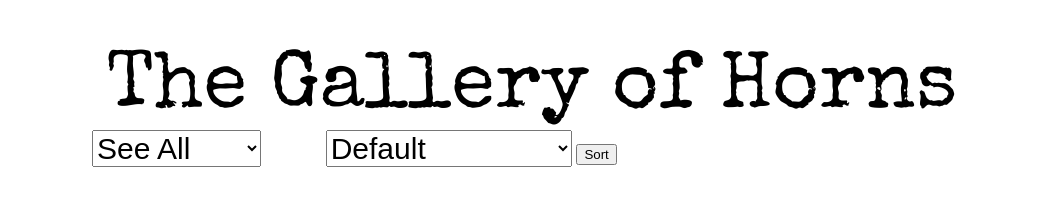
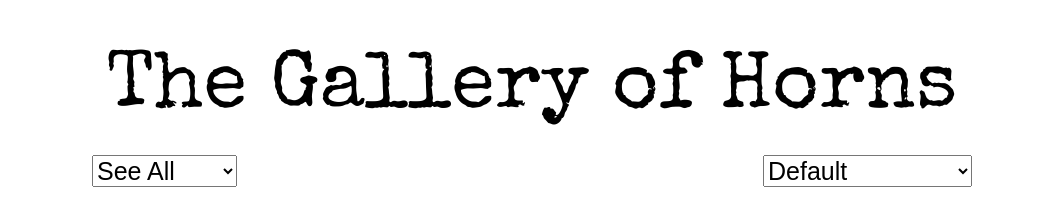
Before and after one commit to PengChen11/lab-02, a plain HTML site: page index.html in a window 1280 px wide. Shown: the top 214 px of the page, without its empty margins (108-1151 px from the left). Drawn offline with nearby package versions, Linux system fonts and the light colour scheme; a web font is replaced by a local one.

Commit message:
sort bug fixed

```diff
--- a/css/modules.css
+++ b/css/modules.css
@@ -3,9 +3,10 @@ header h1{
   text-align: center;
 }
 
-header select {
-  font-size: 30px;
+#selection {
+  font-size: 25px;
   margin-left: 60px;
+  margin-top: 25px;
 }
 
 
@@ -24,3 +25,10 @@ header select {
   padding: 10px;
 
 }
+
+#sort {
+  float: right;
+  font-size: 25px;
+  margin-top: 25px;
+  margin-right: 60px;
+}
--- a/index.html
+++ b/index.html
@@ -23,7 +23,6 @@
         <option class="sort" value="name">Name</option>
         <option class="sort" value="horns">Number of horns</option>
       </select>
-      <button id="sort">Sort</button>
     </header>
     <main>
       <section id="gallery"></section>
--- a/js/app.js
+++ b/js/app.js
@@ -33,6 +33,7 @@ function selectImg(){
 }
 $('#selection').change(selectImg);
 
+//global variable for photo gallery and build up an constructor
 var photoArray = [];
 class ImgObj {
   constructor(title, url, keyword, description, horns) {
@@ -49,9 +50,12 @@ function initialLoad() {
   $.getJSON('data/page-1.json', function(item){
     //for each item in the JSON file, we will run a function to get the value of different property and DOM them to HTML;
     $.each(item, function(index){
+      //for each JSON item let's DOM to HTML
       insertImg(item[index].title, item[index].image_url, item[index].keyword, item[index].description, item[index].keyword);
+      //then add it to selection drop down menu
       setSelection(item[index].keyword);
       let newObj = new ImgObj(item[index].title,item[index].image_url,item[index].keyword,item[index].description, item[index].horns);
+      //finally add to our local array for sort functioni later on
       photoArray.push(newObj);
     });
   });
@@ -60,6 +64,7 @@ function initialLoad() {
 // when documents is loaded, we will dump all the images to the gallery
 $(document).ready(initialLoad ());
 
+// this is the function to sort by name
 function sortByName(){
   $('#gallery').empty();
   photoArray.sort((a,b) => (a.name > b.name)? 1 : -1);
@@ -68,6 +73,7 @@ function sortByName(){
   });
 }
 
+// this is the function to sort by number of horns
 function sortByHorn(){
   $('#gallery').empty();
   photoArray.sort((a,b) => (a.horns > b.horns)? 1 : -1);
@@ -77,12 +83,15 @@ function sortByHorn(){
 
 }
 
+// this is the vent listner to handel the sort list change
 $('#sort').change(()=> {
   let choosen = $('.sort:selected').val();
   if (choosen === 'name'){
     sortByName();
+    selectImg();
   } else if (choosen === 'horns'){
     sortByHorn();
+    selectImg();
   } else {
     location.reload(true);
   }
```
